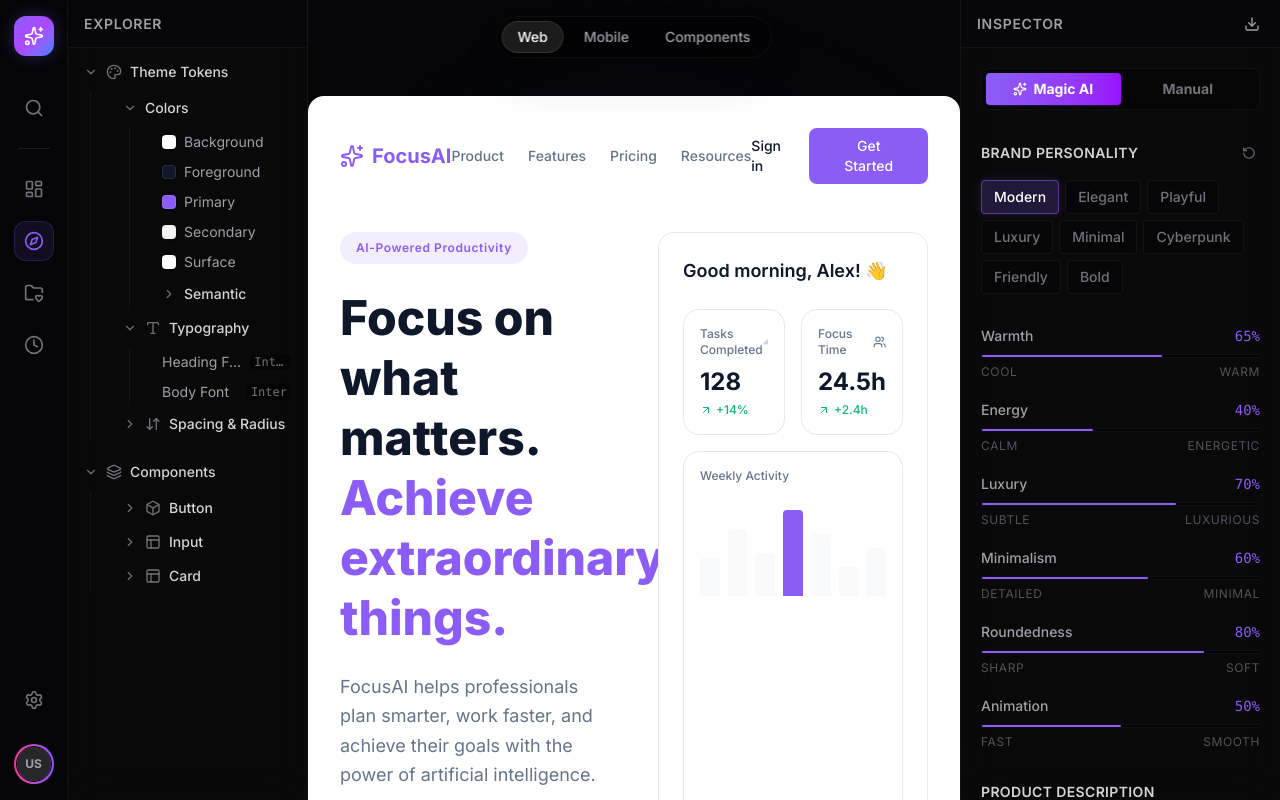
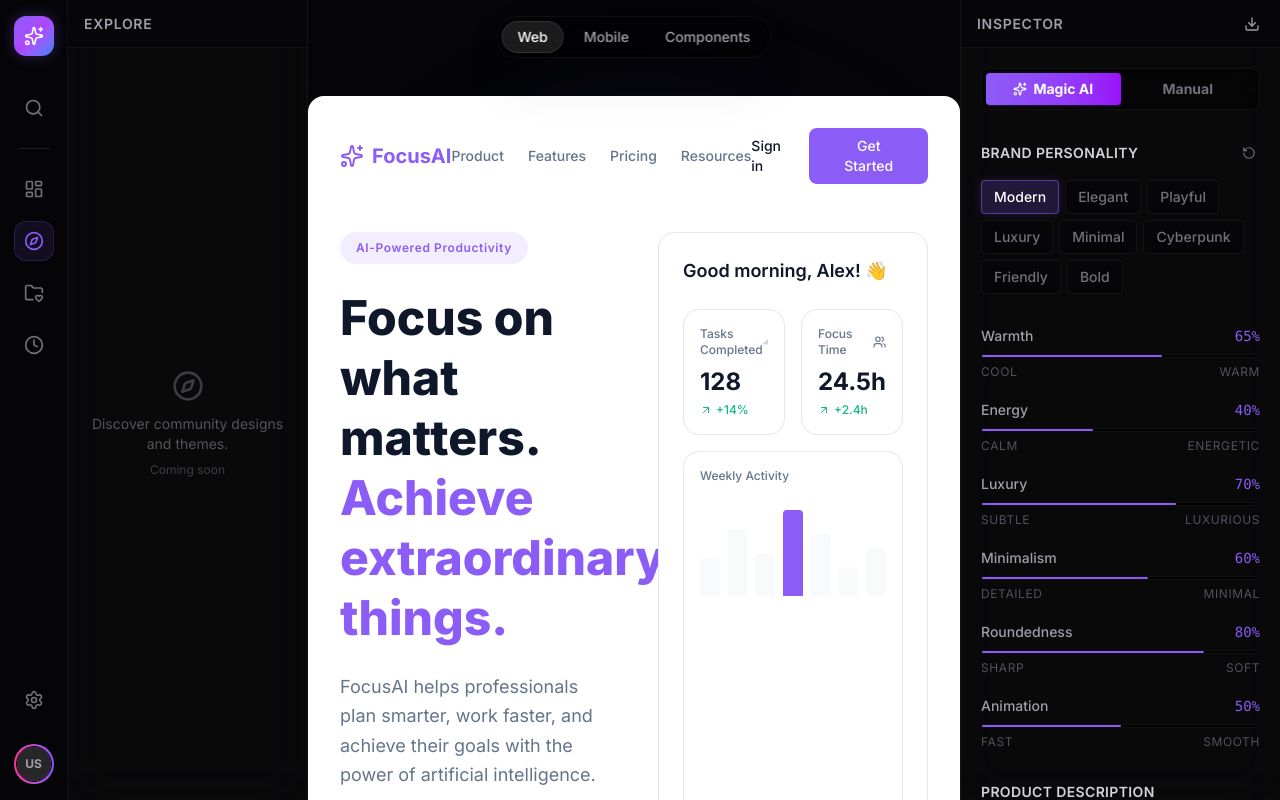
Before and after one commit to vinish-dev/TokenVibe-AI, a Next.js app in the folder apps/client/: page / in a window 1280 px wide. Both pictures are taken after a click on the button 33 px from the left and 241 px from the top of the page. Built offline with nearby package versions, Linux system fonts and the light colour scheme.

Commit message:
feat: implement sidebar navigation and contextual panels for the main application layout

```diff
--- a/apps/client/src/app/page.tsx
+++ b/apps/client/src/app/page.tsx
@@ -1,17 +1,43 @@
+"use client";
+
+import { useState } from "react";
 import { Sidebar } from "@/components/layout/Sidebar";
 import { ExplorerPanel } from "@/components/layout/ExplorerPanel";
+import { ExplorePanel } from "@/components/layout/ExplorePanel";
+import { SystemsPanel } from "@/components/layout/SystemsPanel";
+import { HistoryPanel } from "@/components/layout/HistoryPanel";
+import { SettingsPanel } from "@/components/layout/SettingsPanel";
 import { ControlsPanel } from "@/components/controls/ControlsPanel";
 import { LivePreview } from "@/components/preview/LivePreview";
 import { ExportModal } from "@/components/export/ExportModal";
 
 export default function Home() {
+  const [activeView, setActiveView] = useState("dashboard");
+
+  const renderLeftPanel = () => {
+    switch (activeView) {
+      case "dashboard":
+        return <ExplorerPanel />;
+      case "explore":
+        return <ExplorePanel />;
+      case "systems":
+        return <SystemsPanel />;
+      case "history":
+        return <HistoryPanel />;
+      case "settings":
+        return <SettingsPanel />;
+      default:
+        return <ExplorerPanel />;
+    }
+  };
+
   return (
     <div className="flex h-screen overflow-hidden bg-[#050508] text-foreground font-sans">
       {/* 1. Far Left: Thin Global Navigation (Sidebar repurposed) */}
-      <Sidebar />
+      <Sidebar activeItem={activeView} onSelect={setActiveView} />
 
-      {/* 2. Left Panel: Theme Explorer */}
-      <ExplorerPanel />
+      {/* 2. Left Panel: Contextual Explorer/Panel */}
+      {renderLeftPanel()}
 
       {/* 3. Center Canvas: Live Preview */}
       <main className="flex-1 flex flex-col h-full overflow-hidden relative z-0">
--- /dev/null
+++ b/apps/client/src/components/layout/ExplorePanel.tsx
@@ -0,0 +1,17 @@
+import { Compass } from "lucide-react";
+
+export function ExplorePanel() {
+  return (
+    <aside className="w-60 h-full bg-[#0a0a0c]/80 backdrop-blur-xl border-r border-white/5 flex flex-col shrink-0 z-20">
+      <div className="h-12 border-b border-white/5 flex items-center px-4 shrink-0 bg-black/20">
+        <h2 className="text-sm font-semibold text-zinc-400 uppercase tracking-wider">Explore</h2>
+      </div>
+
+      <div className="flex-1 overflow-y-auto custom-scrollbar p-4 flex flex-col items-center justify-center text-center opacity-50">
+        <Compass className="w-8 h-8 text-zinc-500 mb-3" />
+        <p className="text-sm text-zinc-400">Discover community designs and themes.</p>
+        <p className="text-xs text-zinc-500 mt-2">Coming soon</p>
+      </div>
+    </aside>
+  );
+}
--- /dev/null
+++ b/apps/client/src/components/layout/HistoryPanel.tsx
@@ -0,0 +1,17 @@
+import { Clock } from "lucide-react";
+
+export function HistoryPanel() {
+  return (
+    <aside className="w-60 h-full bg-[#0a0a0c]/80 backdrop-blur-xl border-r border-white/5 flex flex-col shrink-0 z-20">
+      <div className="h-12 border-b border-white/5 flex items-center px-4 shrink-0 bg-black/20">
+        <h2 className="text-sm font-semibold text-zinc-400 uppercase tracking-wider">History</h2>
+      </div>
+
+      <div className="flex-1 overflow-y-auto custom-scrollbar p-4 flex flex-col items-center justify-center text-center opacity-50">
+        <Clock className="w-8 h-8 text-zinc-500 mb-3" />
+        <p className="text-sm text-zinc-400">Previous generations and variations.</p>
+        <p className="text-xs text-zinc-500 mt-2">Coming soon</p>
+      </div>
+    </aside>
+  );
+}
--- /dev/null
+++ b/apps/client/src/components/layout/SettingsPanel.tsx
@@ -0,0 +1,17 @@
+import { Settings } from "lucide-react";
+
+export function SettingsPanel() {
+  return (
+    <aside className="w-60 h-full bg-[#0a0a0c]/80 backdrop-blur-xl border-r border-white/5 flex flex-col shrink-0 z-20">
+      <div className="h-12 border-b border-white/5 flex items-center px-4 shrink-0 bg-black/20">
+        <h2 className="text-sm font-semibold text-zinc-400 uppercase tracking-wider">Settings</h2>
+      </div>
+
+      <div className="flex-1 overflow-y-auto custom-scrollbar p-4 flex flex-col items-center justify-center text-center opacity-50">
+        <Settings className="w-8 h-8 text-zinc-500 mb-3" />
+        <p className="text-sm text-zinc-400">Application settings and preferences.</p>
+        <p className="text-xs text-zinc-500 mt-2">Coming soon</p>
+      </div>
+    </aside>
+  );
+}
--- a/apps/client/src/components/layout/Sidebar.tsx
+++ b/apps/client/src/components/layout/Sidebar.tsx
@@ -4,15 +4,19 @@ import { useState } from "react";
 import { Sparkles, LayoutDashboard, Compass, FolderHeart, Clock, Settings, Search } from "lucide-react";
 import { motion } from "framer-motion";
 
-export function Sidebar() {
-  const [activeItem, setActiveItem] = useState("dashboard");
-
+export function Sidebar({
+  activeItem,
+  onSelect
+}: {
+  activeItem: string;
+  onSelect: (id: string) => void;
+}) {
   const NavItem = ({ id, icon: Icon, tooltip }: { id: string, icon: any, tooltip: string }) => {
     const isActive = activeItem === id;
     return (
       <div className="relative group">
         <button
-          onClick={() => setActiveItem(id)}
+          onClick={() => onSelect(id)}
           className={`w-10 h-10 flex items-center justify-center rounded-xl relative transition-colors ${isActive ? 'text-primary' : 'text-zinc-500 hover:text-zinc-200 hover:bg-white/5'}`}
         >
           {isActive && (
--- /dev/null
+++ b/apps/client/src/components/layout/SystemsPanel.tsx
@@ -0,0 +1,17 @@
+import { FolderHeart } from "lucide-react";
+
+export function SystemsPanel() {
+  return (
+    <aside className="w-60 h-full bg-[#0a0a0c]/80 backdrop-blur-xl border-r border-white/5 flex flex-col shrink-0 z-20">
+      <div className="h-12 border-b border-white/5 flex items-center px-4 shrink-0 bg-black/20">
+        <h2 className="text-sm font-semibold text-zinc-400 uppercase tracking-wider">My Systems</h2>
+      </div>
+
+      <div className="flex-1 overflow-y-auto custom-scrollbar p-4 flex flex-col items-center justify-center text-center opacity-50">
+        <FolderHeart className="w-8 h-8 text-zinc-500 mb-3" />
+        <p className="text-sm text-zinc-400">Your saved design systems.</p>
+        <p className="text-xs text-zinc-500 mt-2">Coming soon</p>
+      </div>
+    </aside>
+  );
+}
```
